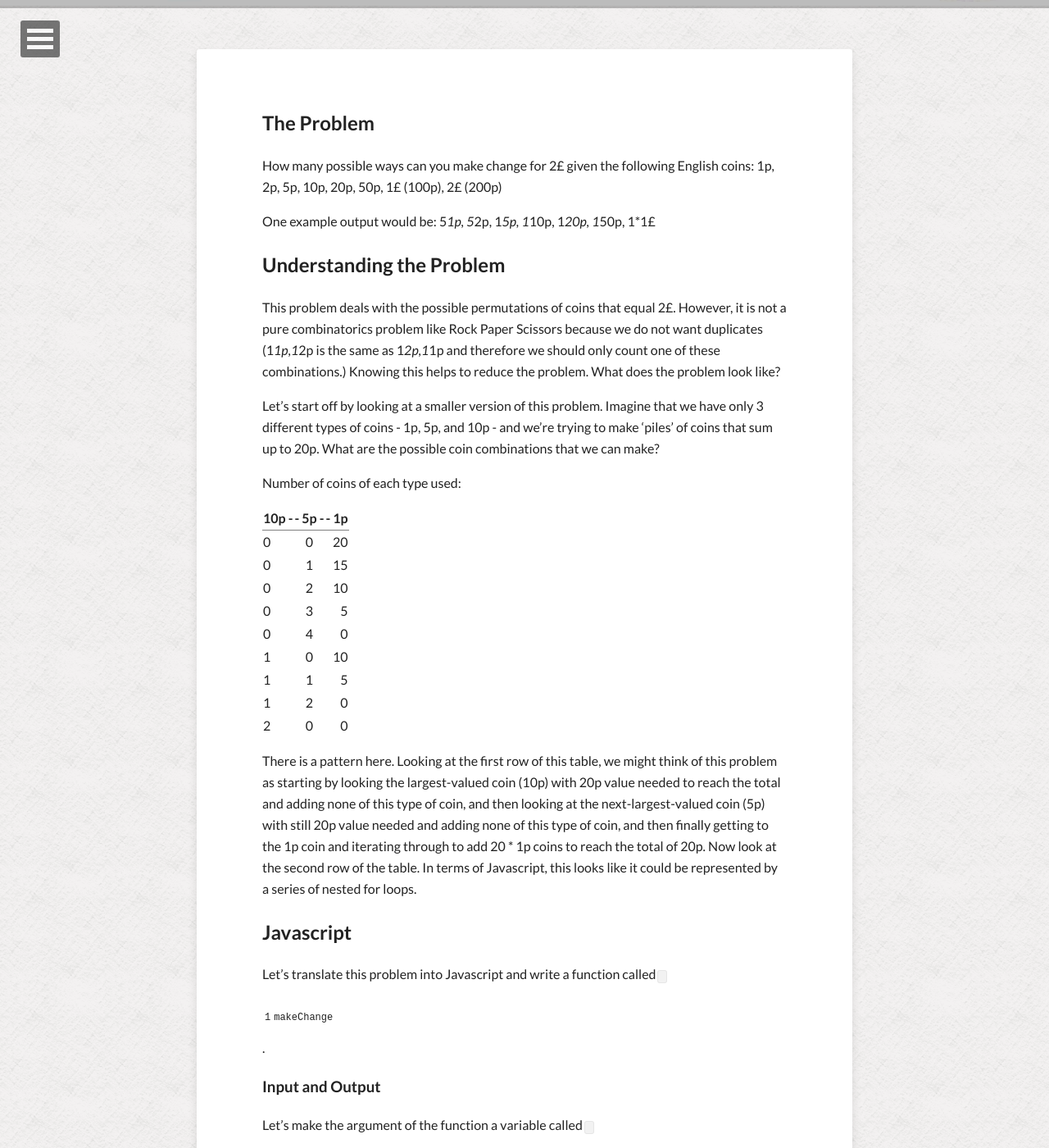
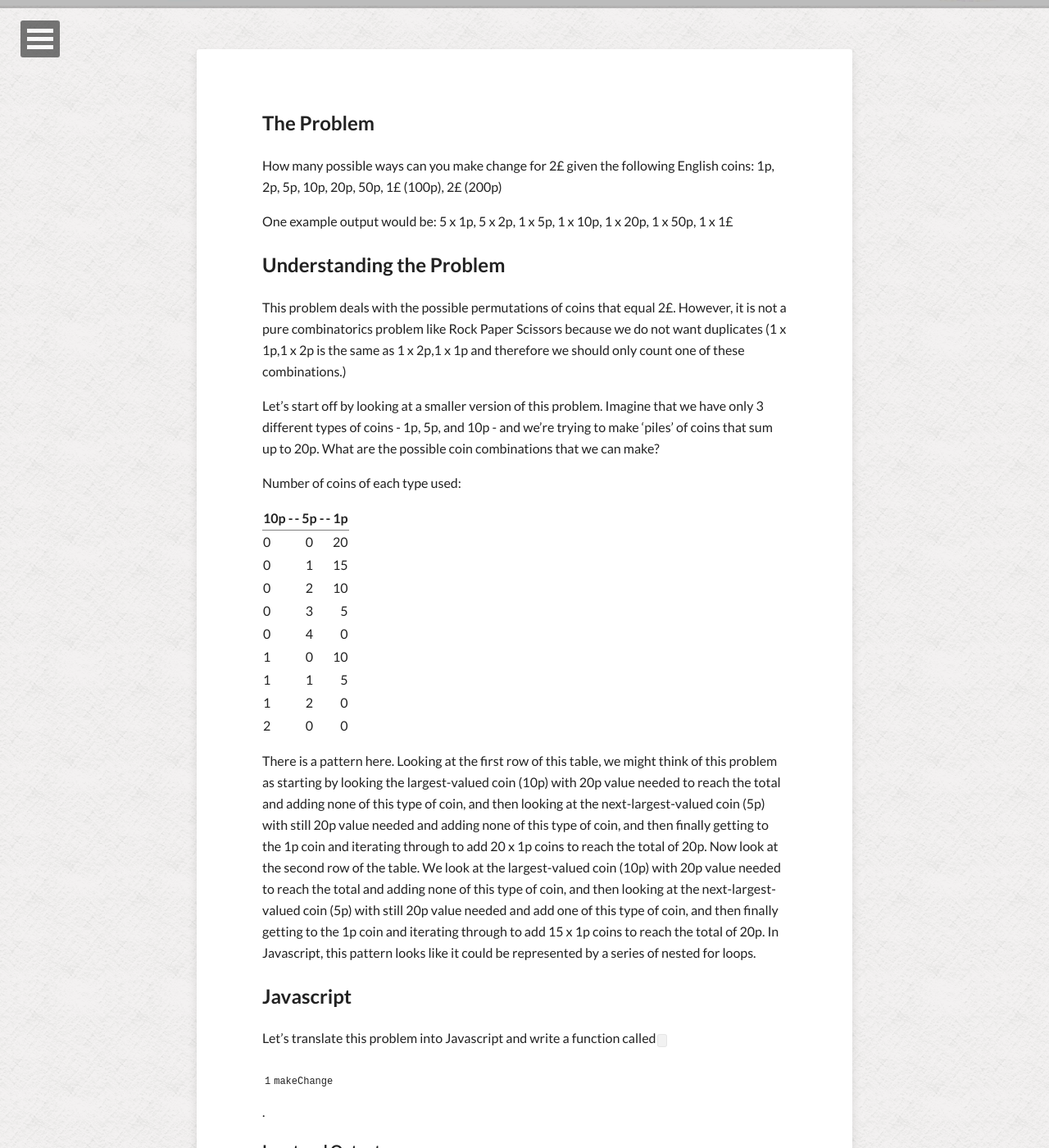
Before and after one commit to jgpettibone/jgpettibone.github.io, a Jekyll site: the page built from _posts/2014-02-04-coin-sums.md, in a window 1280 px wide and 1400 px high, scrolled down 390 px. Shown: the whole window at 82% size. Built offline with Jekyll 4.4.1, drawn with Linux system fonts in a browser that asks for light colours; nearby versions of some CDN libraries; comment, search, counter and statistics services are not loaded; some of the changed text lies outside the part shown.

Commit message:
coin sums

```diff
--- a/_posts/2014-02-04-coin-sums.md
+++ b/_posts/2014-02-04-coin-sums.md
@@ -15,10 +15,10 @@ How many possible ways can you make change for 2£ given the following English c
 1p, 2p, 5p, 10p, 20p, 50p, 1£ (100p), 2£ (200p)
 
 One example output would be:
-5*1p, 5*2p, 1*5p, 1*10p, 1*20p, 1*50p, 1*1£
+5 x 1p, 5 x 2p, 1 x 5p, 1 x 10p, 1 x 20p, 1 x 50p, 1 x 1£
 
 ## Understanding the Problem
-This problem deals with the possible permutations of coins that equal 2£.  However, it is not a pure combinatorics problem like Rock Paper Scissors because we do not want duplicates (1*1p,1*2p is the same as 1*2p,1*1p and therefore we should only count one of these combinations.)  Knowing this helps to reduce the problem.  What does the problem look like?
+This problem deals with the possible permutations of coins that equal 2£.  However, it is not a pure combinatorics problem like Rock Paper Scissors because we do not want duplicates (1 x 1p,1 x 2p is the same as 1 x 2p,1 x 1p and therefore we should only count one of these combinations.)
 
 Let's start off by looking at a smaller version of this problem.  Imagine that we have only 3 different types of coins - 1p, 5p, and 10p - and we're trying to make 'piles' of coins that sum up to 20p.  What are the possible coin combinations that we can make?
 
@@ -37,15 +37,17 @@ Number of coins of each type used:
 |    2    |    0    |     0   |
 {: rules="groups"}
 
-There is a pattern here.  Looking at the first row of this table, we might think of this problem as starting by looking the largest-valued coin (10p) with 20p value needed to reach the total and adding none of this type of coin, and then looking at the next-largest-valued coin (5p) with still 20p value needed and adding none of this type of coin, and then finally getting to the 1p coin and iterating through to add 20 * 1p coins to reach the total of 20p.  Now look at the second row of the table.  In terms of Javascript, this looks like it could be represented by a series of nested for loops.
+There is a pattern here.  Looking at the first row of this table, we might think of this problem as starting by looking the largest-valued coin (10p) with 20p value needed to reach the total and adding none of this type of coin, and then looking at the next-largest-valued coin (5p) with still 20p value needed and adding none of this type of coin, and then finally getting to the 1p coin and iterating through to add 20 x 1p coins to reach the total of 20p.  Now look at the second row of the table.  We look at the largest-valued coin (10p) with 20p value needed to reach the total and adding none of this type of coin, and then looking at the next-largest-valued coin (5p) with still 20p value needed and add one of this type of coin, and then finally getting to the 1p coin and iterating through to add 15 x 1p coins to reach the total of 20p.  In Javascript, this pattern looks like it could be represented by a series of nested for loops.
 
 ## Javascript
 Let's translate this problem into Javascript and write a function called `makeChange`.
 
 ### Input and Output
-Let's make the argument of the function a variable called `total`.  Since our goal is for the coins to sum up to 2£ (or 200p), we'll call this for the first time with 200.
+Let's make the argument of the function a variable called `total`.  Since our goal is for the coins to sum up to 2£ (or 200p), we'll call `makeChange` with 200.
 
-The return value should be the number of possible ways to make change for the total.  The return variable will be a counter initialized to 0.
+The return value should be the number of possible ways to make change for the total.  The return variable will be a counter named `count` initialized to 0.
+
+This gives us the basic structure below:
 
 {% highlight javascript %}
 var makeChange = function(total) {
@@ -96,7 +98,7 @@ The iterative function works, but it's not very elegant.  In fact, this problem
 ## The Recursive Function
 
 ### The basic structure
-We'll put a recursive subroutine called `changer` instead of the nested for loops.  So the basic structure looks something like this:
+We'll put a recursive subroutine called `changer` instead of the nested for loops.  This function would go where the for loops were in the iterative solution and be called at the end of `makeChange`:
 
 {% highlight javascript %}
 var makeChange = function(total) {
@@ -110,7 +112,6 @@ var makeChange = function(total) {
 
   changer();
   return count;
-
 };
 
 makeChange(200);
@@ -191,7 +186,6 @@ var makeChange = function(total){
     }
   }
   changer(coins.length-1, total);
-
   return count;
 };
 
```
Also changed, not shown: other parts of _posts/2014-02-04-coin-sums.md (+0 -6 lines).
